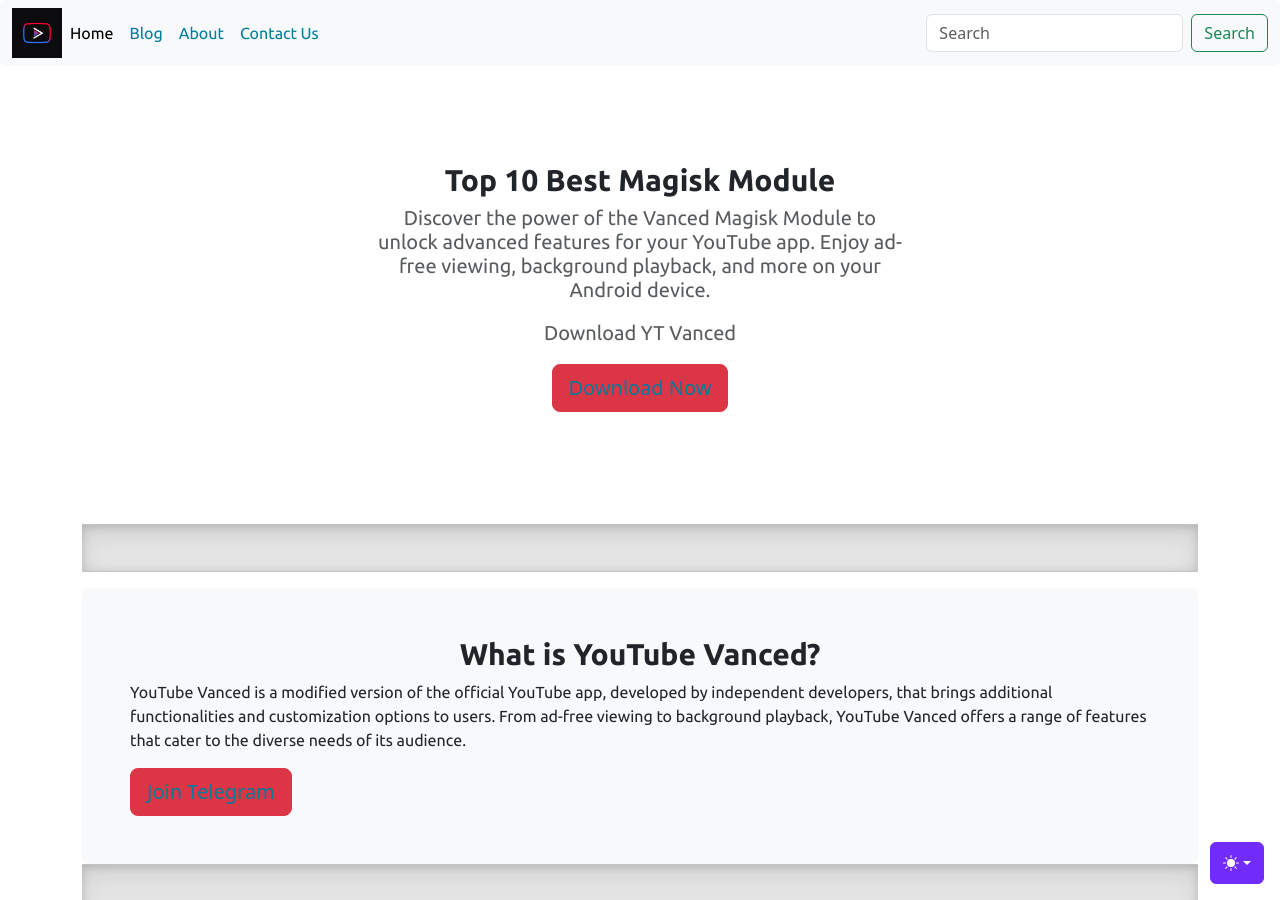
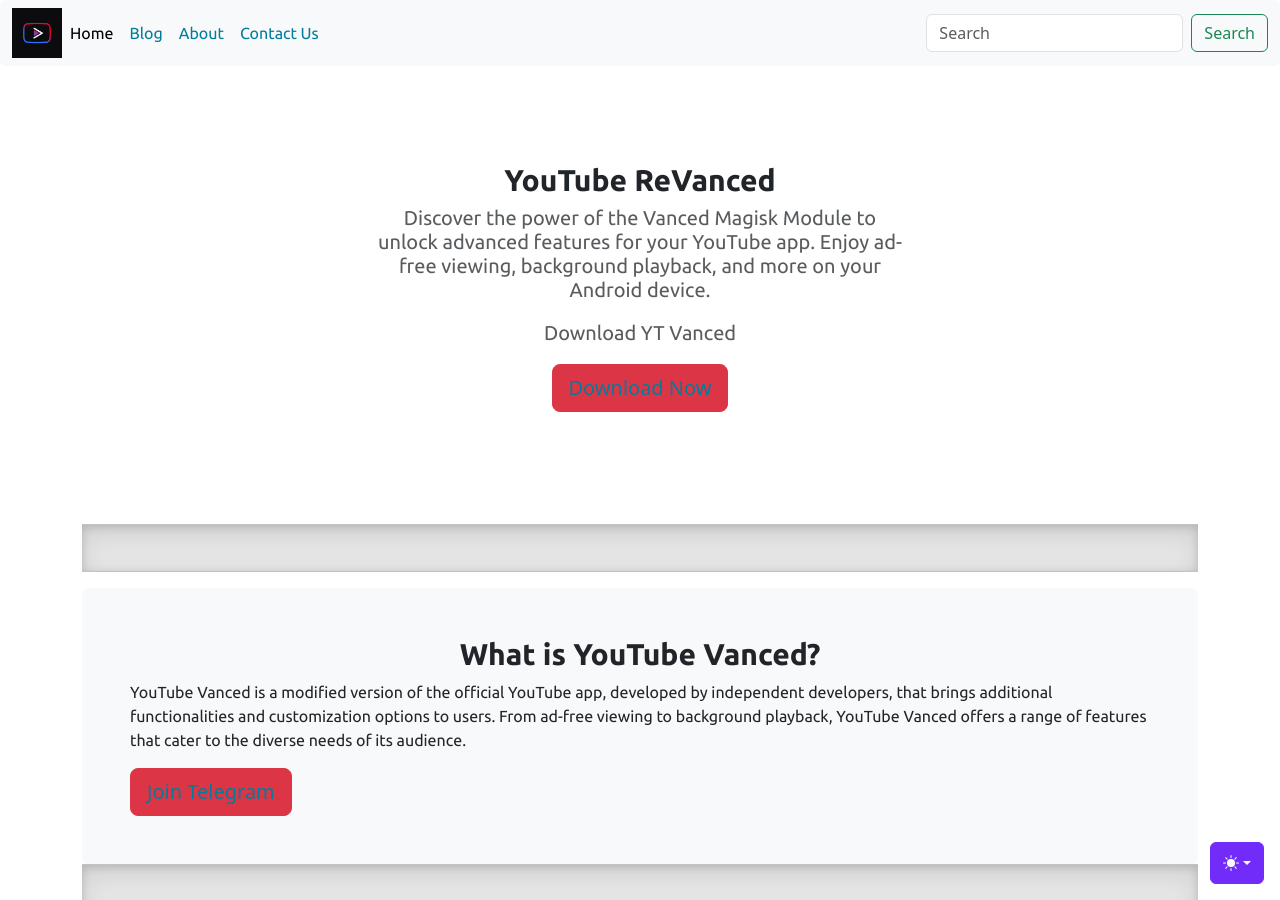
Before and after one commit to ytrevanced/ytrevanced.github.io, a Jekyll site: the page built from index.html, in a window 1280 px wide and 900 px high. Built offline with Jekyll 4.4.1, drawn with Linux system fonts in a browser that asks for light colours; some web fonts are replaced.

Commit message:
Update index.html

```diff
--- a/index.html
+++ b/index.html
@@ -73,7 +73,7 @@
 <section class="py-5 text-center container">
     <div class="row py-lg-5">
       <div class="col-lg-6 col-md-8 mx-auto">
-           <h1 class="home_h1">Top 10 Best Magisk Module</h1>
+           <h1 class="home_h1">YouTube ReVanced</h1>
   <h3>
    <p class="lead text-muted">Discover the power of the Vanced Magisk Module to unlock advanced features for your YouTube app. Enjoy ad-free viewing, background playback, and more on your Android device.
  </p>
```
